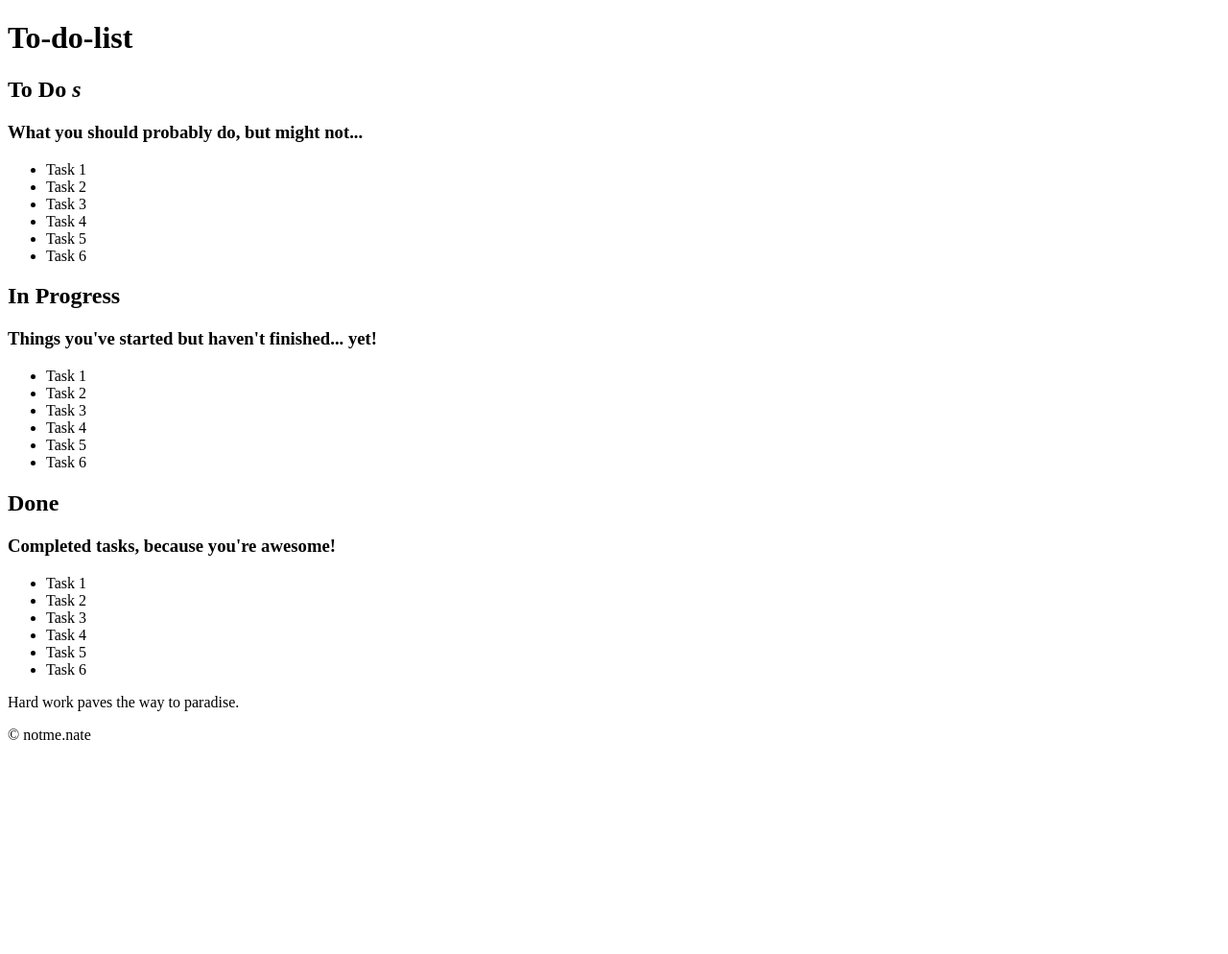
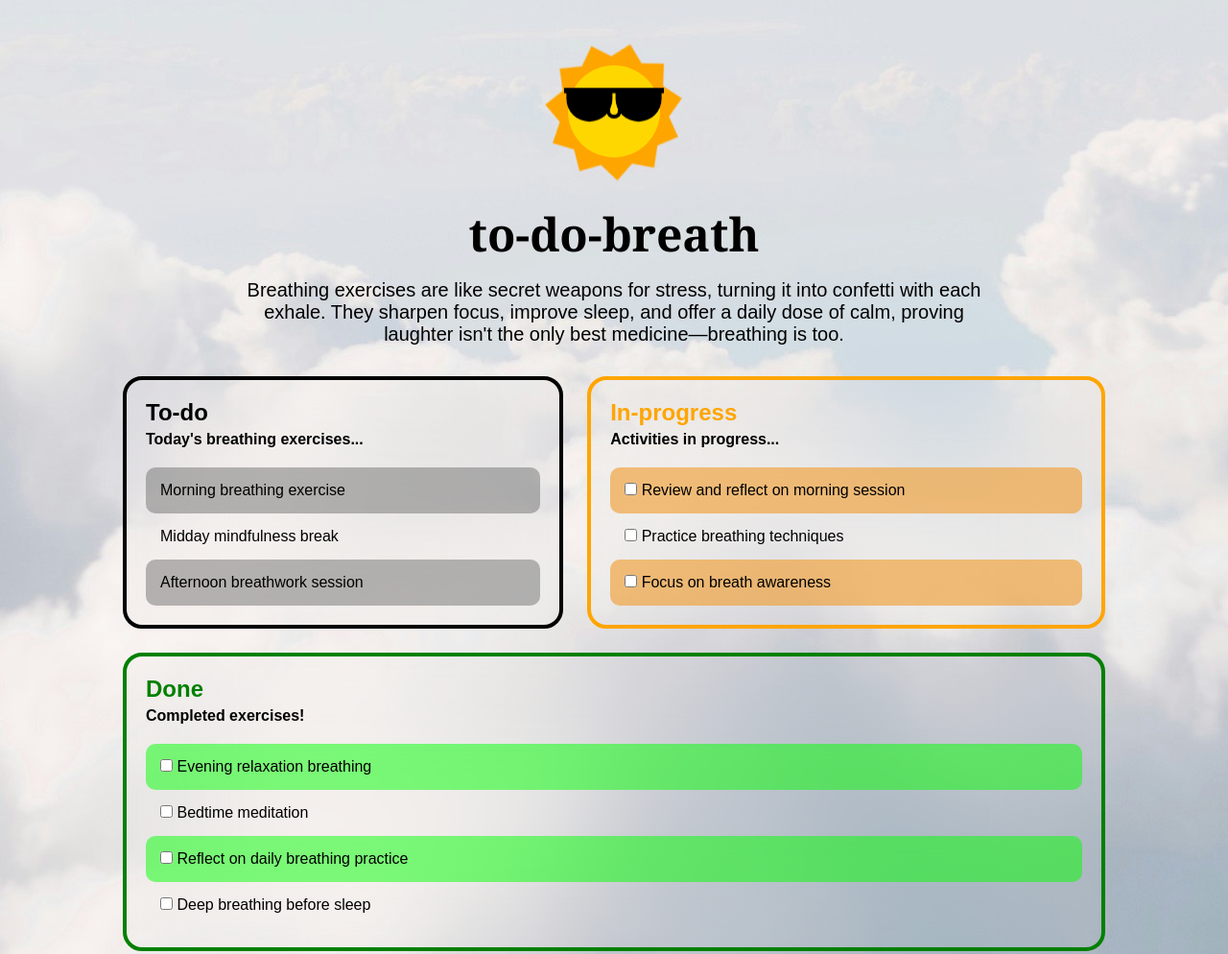
Before and after one commit to nnmhd/Mahaittidon_Natchanon_to-do-list, a plain HTML site: page index.html in a window 1280 px wide. Shown: the top 994 px of the page at 96% size. Before the commit the page ends 800 px from the top, so only its background shows below. Drawn offline with Linux system fonts and the light colour scheme.

Commit message:
CSS adding
In this commit, CSS has been updated and finished.

```diff
--- a/css/main.css
+++ b/css/main.css
@@ -0,0 +1,362 @@
+/* Content Table */
+/* ============= */
+
+/* Global Reset */
+/* To-Do List Section */
+/* Checkbox Customization */
+/* Footer Styling */
+/* Sunny Face Animation */
+
+/* ============= */
+
+/* Global Reset */
+* {
+  margin: 0;
+  padding: 0;
+  box-sizing: border-box;
+}
+
+.hidden {
+  display: none;
+}
+
+body {
+  width: 100vw;
+  height: auto;
+  display: grid;
+  place-items: center;
+  font-family: sans-serif;
+  color: black;
+  background-color: skyblue;
+  background-image: url(/images/sky.jpg);
+  background-repeat: no-repeat;
+  background-position: center;
+  object-fit: cover;
+}
+
+body h1 {
+  font-family: Georgia, "Times New Roman", Times, serif;
+  font-size: 3rem;
+  margin: 15px 0;
+}
+
+body h3 {
+  font-size: 1rem;
+  margin: 5px 0;
+}
+
+body p {
+  font-size: 1.25rem;
+}
+
+main {
+  display: flex;
+  justify-content: center;
+  flex-wrap: wrap;
+}
+
+header {
+  width: 80vw;
+  height: 45vh;
+  display: flex;
+  flex-direction: column;
+  justify-content: flex-end;
+  align-items: center;
+  text-align: center;
+  margin: 0 auto;
+  padding: 0 10%;
+}
+
+.fc-lb {
+  transform: translateY(-80px) scale(0.8);
+}
+
+header h1 {
+  font-weight: 900;
+}
+
+/* To-Do List Section */
+
+#to-do-list {
+  width: 80vw;
+  display: flex;
+  flex-wrap: wrap;
+  gap: 25px;
+  justify-content: space-evenly;
+  margin-top: 2.5%;
+}
+
+#todo,
+#inprogress,
+#done {
+  border: 4px solid; /* Base border style */
+}
+
+#todo h2 {
+  color: black;
+}
+
+#inprogress {
+  border-color: orange;
+}
+
+#inprogress h2 {
+  color: orange;
+}
+
+#done {
+  border-color: green;
+}
+
+#done h2 {
+  color: green;
+}
+
+.task-box {
+  flex: 1 0 auto;
+  border-radius: 20px;
+  padding: 20px;
+  backdrop-filter: blur(50px);
+  transition: transform 0.2s ease;
+}
+
+.task-box h3 {
+  margin-bottom: 20px;
+}
+
+.task-box p {
+  font-size: 1rem;
+}
+
+.task-box ul {
+  list-style-type: none;
+  padding: 0;
+}
+
+.task-box li {
+  padding: 15px;
+  border-radius: 10px;
+  cursor: pointer;
+}
+
+.task-box:hover {
+  transform: scale(1.05);
+}
+
+.task-box li:hover {
+  font-weight: 900;
+}
+
+.todo li:nth-child(odd) {
+  background-color: rgba(115, 115, 115, 0.5);
+}
+
+.inprogress li:nth-child(odd) {
+  background-color: rgba(240, 155, 45, 0.612);
+}
+
+.done li:nth-child(odd) {
+  background-color: rgba(0, 255, 0, 0.5);
+}
+
+/* Checkbox Customization */
+
+#inprogress ul li p,
+#done ul li p {
+  display: inline;
+}
+
+input[type="checkbox"]:checked + p {
+  text-decoration: line-through;
+}
+
+input[type="checkbox"]:checked ~ span.inprogress-icon::after {
+  content: "🔥";
+}
+
+input[type="checkbox"]:checked ~ p {
+  opacity: 0.2;
+}
+input[type="checkbox"]:checked ~ li {
+  background-color: aqua;
+}
+
+input[type="checkbox"]:checked ~ span.done-icon::after {
+  content: "👌";
+}
+
+/* Footer Styling */
+footer {
+  margin-top: 30px;
+}
+/* Sunny Face Animation */
+
+.fc-lb {
+  display: flex;
+  justify-content: center;
+  align-items: center;
+}
+
+.sun-rim {
+  position: absolute;
+  display: flex;
+  justify-content: center;
+  align-items: center;
+  width: 180px;
+  height: 180px;
+  background-color: orange;
+  z-index: 1;
+  clip-path: polygon(
+    100% 50%,
+    88.38% 61.27%,
+    92.06% 77.03%,
+    76.19% 80.23%,
+    70.77% 95.48%,
+    55.69% 89.59%,
+    42.88% 99.49%,
+    33.38% 86.39%,
+    17.26% 87.79%,
+    16.35% 71.63%,
+    2.03% 64.09%,
+    10% 50%,
+    2.03% 35.91%,
+    16.35% 28.37%,
+    17.26% 12.21%,
+    33.38% 13.61%,
+    42.88% 0.51%,
+    55.69% 10.41%,
+    70.77% 4.52%,
+    76.19% 19.77%,
+    92.06% 22.97%,
+    88.38% 38.73%
+  );
+}
+
+.sun-face {
+  position: absolute;
+  width: 120px;
+  height: 120px;
+  border-radius: 100px;
+  background-color: gold;
+  z-index: 2;
+}
+
+.sub-face-box {
+  position: absolute;
+  display: flex;
+  flex-direction: column;
+  justify-content: center;
+  align-items: center;
+  z-index: 7;
+}
+
+.sun-eyes {
+  position: absolute;
+  display: flex;
+  justify-content: space-evenly;
+  width: 130px;
+  height: 40px;
+  border-top: solid 7px #000;
+  z-index: 3;
+}
+
+.sun-L {
+  position: relative;
+  width: 60px;
+  height: 40px;
+  top: -3px;
+  transform: rotate(180deg);
+  background-color: #000;
+  border-radius: 100px 100px 0 0;
+  z-index: 4;
+}
+
+.sun-R {
+  position: relative;
+  width: 60px;
+  height: 40px;
+  top: -3px;
+  transform: rotate(180deg);
+  background-color: #000;
+  border-radius: 100px 100px 0 0;
+  z-index: 4;
+}
+
+.sun-mouth {
+  position: relative;
+  align-self: center;
+  bottom: -10px;
+  width: 20px;
+  height: 20px;
+  border: solid 5px #000;
+  border-bottom: none;
+  border-radius: 100px 100px 0 0;
+  z-index: 6;
+  transform: rotate(180deg);
+}
+
+/* Sunny — Animation */
+
+.sun-rim {
+  animation-name: rim-load;
+  animation-duration: 19s;
+  animation-iteration-count: infinite;
+}
+
+.sun-breath-guide {
+  animation-name: sun-breath-guide;
+  animation-duration: 19s;
+  animation-iteration-count: infinite;
+}
+
+.sub-face-box {
+  animation-name: face-breath;
+  animation-duration: 19s;
+  animation-iteration-count: infinite;
+}
+
+.lb1 {
+  animation-name: sunny-bg-change;
+  animation-duration: 19s;
+  animation-iteration-count: infinite;
+}
+
+@keyframes rim-load {
+  0% {
+    transition: cubic-bezier(0, 0.48, 0, 1.01);
+  }
+
+  21.05% {
+    transform: rotate(360deg);
+    transition: linear;
+  }
+
+  63.16% {
+    transform: rotate(280deg);
+    transition: cubic-bezier(0, 0.48, 0, 1.01);
+  }
+
+  100% {
+    transform: rotate(-360deg);
+  }
+}
+
+@keyframes face-breath {
+  0% {
+    transition: cubic-bezier(0, 0.48, 0, 1.01);
+  }
+
+  21.05% {
+    transform: translateY(-50%);
+    transition: cubic-bezier(0, 0.48, 0, 1.01);
+  }
+
+  63.16% {
+    transform: translateY(-70%);
+    transition: cubic-bezier(0, 0.48, 0, 1);
+  }
+
+  80% {
+    transform: translateY(0%);
+  }
+}
--- a/index.html
+++ b/index.html
@@ -3,55 +3,111 @@
   <head>
     <meta charset="UTF-8" />
     <meta name="viewport" content="width=device-width, initial-scale=1.0" />
+    <link rel="stylesheet" href="./css/main.css" />
+    <script
+      src="https://kit.fontawesome.com/5ea80a4b63.js"
+      crossorigin="anonymous"
+    ></script>
     <title>To-do-list</title>
   </head>
   <body>
     <header>
-      <h1>To-do-list</h1>
+      <h1 class="hidden">
+        Header, Sunny breathing and how good is breathing practice to-do-list
+      </h1>
+      <div class="fc-lb">
+        <div class="sun-face"></div>
+        <div class="sub-face-box">
+          <div class="sun-eyes">
+            <div class="sun-L"></div>
+            <div class="sun-R"></div>
+          </div>
+          <div class="sun-mouth"></div>
+        </div>
+        <div class="sun-rim"></div>
+      </div>
+
+      <h1>to-do-breath</h1>
+      <p class="intro">
+        Breathing exercises are like secret weapons for stress, turning it into
+        confetti with each exhale. They sharpen focus, improve sleep, and offer
+        a daily dose of calm, proving laughter isn't the only best
+        medicine—breathing is too.
+      </p>
     </header>
-    <main>
-      <section id="todo">
-        <h2>To Do <i>s</i></h2>
-        <h3>What you should probably do, but might not...</h3>
+
+    <main id="to-do-list">
+      <h2 class="hidden">
+        The to-do-list for your better breathing, do it your pace.
+      </h2>
+      <div id="todo" class="task-box">
+        <h2>To-do</h2>
+        <h3>Today's breathing exercises...</h3>
         <ul class="todo">
-          <li>Task 1</li>
-          <li>Task 2</li>
-          <li>Task 3</li>
-          <li>Task 4</li>
-          <li>Task 5</li>
-          <li>Task 6</li>
+          <li class="task-1">
+            <p>Morning breathing exercise</p>
+          </li>
+          <li class="task-2">
+            <p>Midday mindfulness break</p>
+          </li>
+          <li class="task-3">
+            <p>Afternoon breathwork session</p>
+          </li>
         </ul>
-      </section>
+      </div>
 
-      <section id="inprogress">
-        <h2>In Progress</h2>
-        <h3>Things you've started but haven't finished... yet!</h3>
+      <div id="inprogress" class="task-box">
+        <h2>In-progress</h2>
+        <h3>Activities in progress...</h3>
         <ul class="inprogress">
-          <li>Task 1</li>
-          <li>Task 2</li>
-          <li>Task 3</li>
-          <li>Task 4</li>
-          <li>Task 5</li>
-          <li>Task 6</li>
+          <li class="task-4">
+            <input type="checkbox" />
+            <p>Review and reflect on morning session</p>
+            <span class="inprogress-icon"></span>
+          </li>
+          <li class="task-5">
+            <input type="checkbox" />
+            <p>Practice breathing techniques</p>
+            <span class="inprogress-icon"></span>
+          </li>
+          <li class="task-6">
+            <input type="checkbox" />
+            <p>Focus on breath awareness</p>
+            <span class="inprogress-icon"></span>
+          </li>
         </ul>
-      </section>
+      </div>
 
-      <section id="done">
+      <div id="done" class="task-box">
         <h2>Done</h2>
-        <h3>Completed tasks, because you're awesome!</h3>
+        <h3>Completed exercises!</h3>
         <ul class="done">
-          <li>Task 1</li>
-          <li>Task 2</li>
-          <li>Task 3</li>
-          <li>Task 4</li>
-          <li>Task 5</li>
-          <li>Task 6</li>
+          <li class="task-7">
+            <input type="checkbox" />
+            <p>Evening relaxation breathing</p>
+            <span class="done-icon"></span>
+          </li>
+          <li class="task-8">
+            <input type="checkbox" />
+            <p>Bedtime meditation</p>
+            <span class="done-icon"></span>
+          </li>
+          <li class="task-9">
+            <input type="checkbox" />
+            <p>Reflect on daily breathing practice</p>
+            <span class="done-icon"></span>
+          </li>
+          <li class="task-10">
+            <input type="checkbox" />
+            <p>Deep breathing before sleep</p>
+            <span class="done-icon"></span>
+          </li>
         </ul>
-      </section>
+      </div>
     </main>
 
     <footer>
-      <p>Hard work paves the way to paradise.</p>
+      <h2 class="hidden">Footer</h2>
       <p>&copy; notme.nate</p>
     </footer>
   </body>
```
Also changed, not shown: images/sky.jpg (added).
